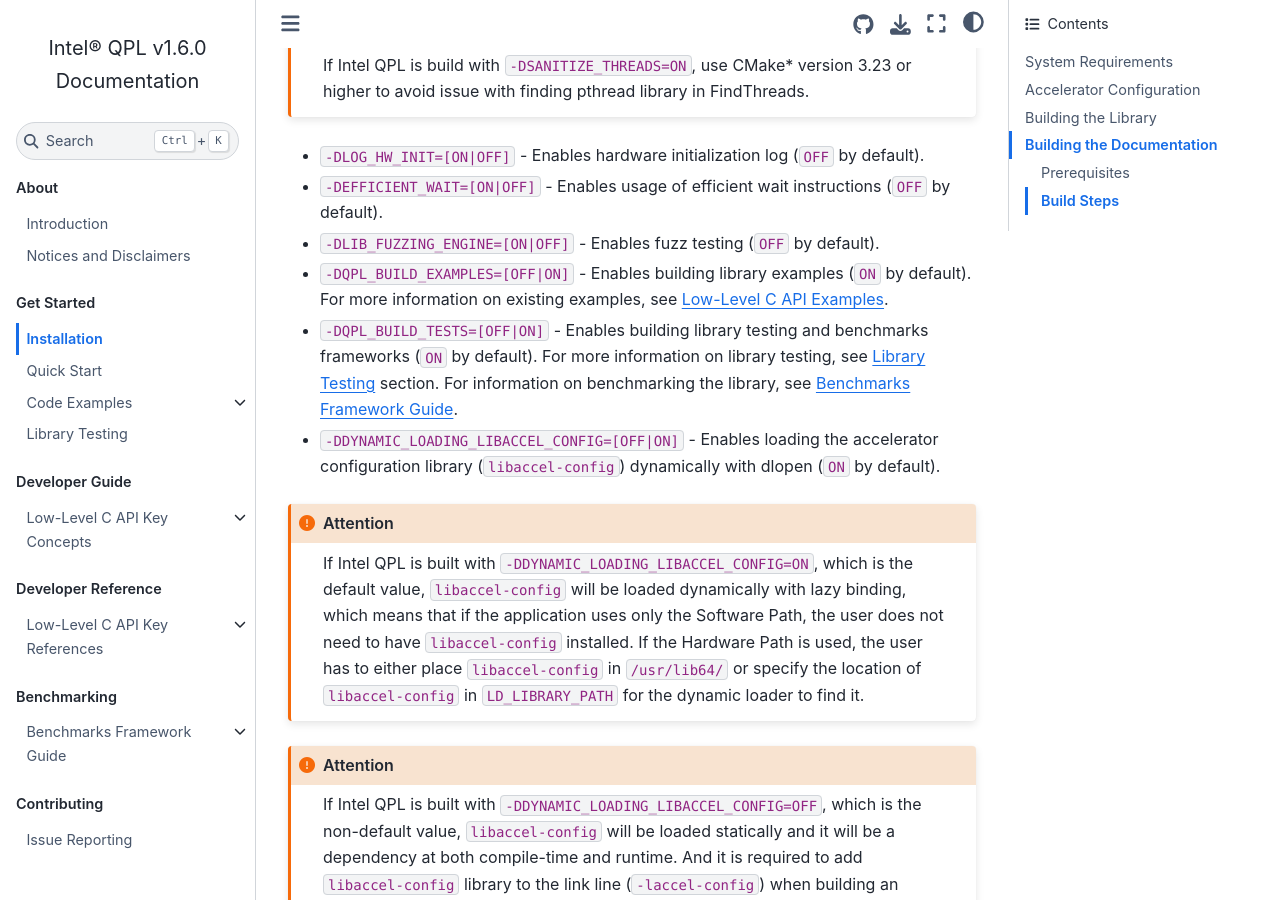
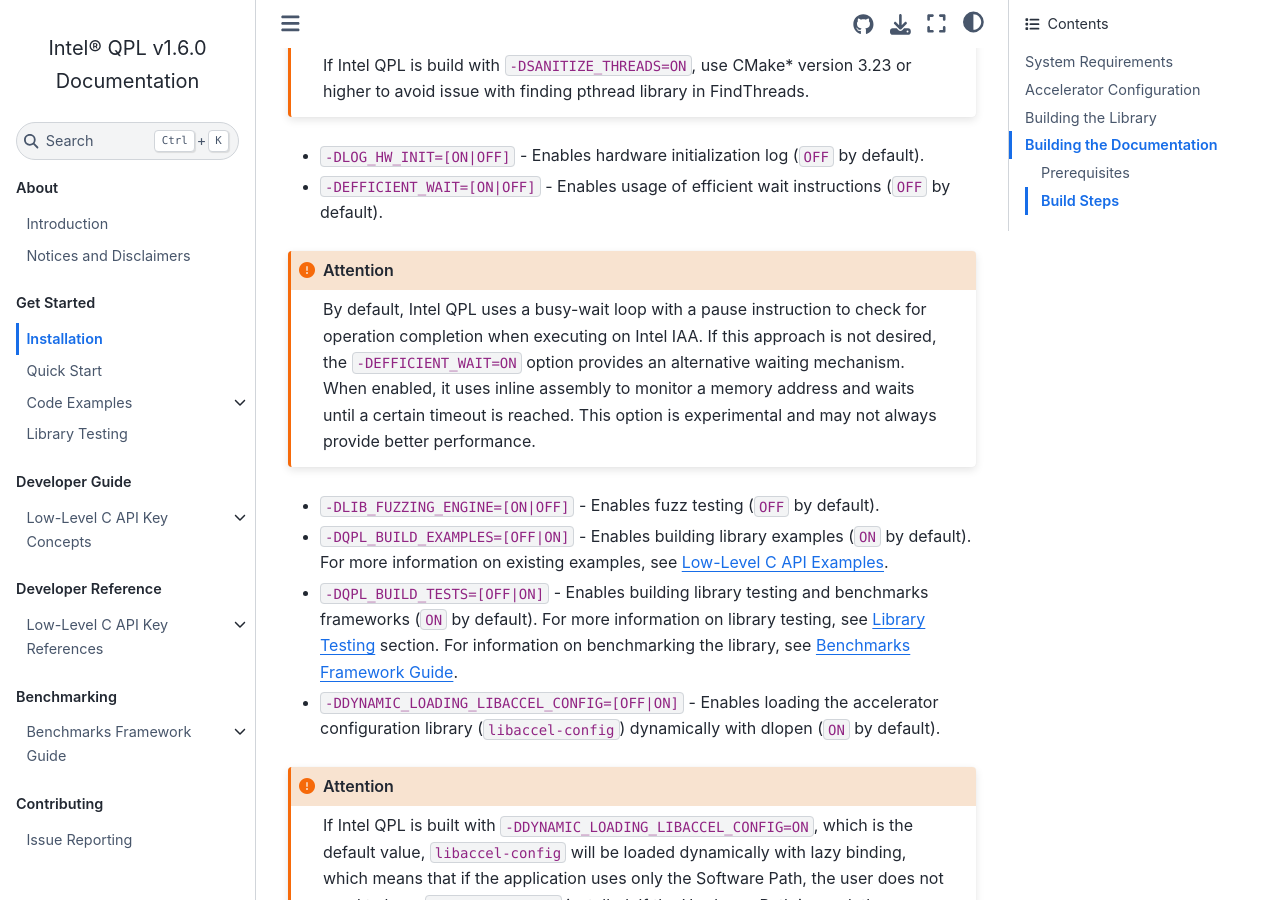
Before and after one commit to intel/qpl, a Sphinx documentation site: the page built from doc/source/documentation/get_started_docs/installation.rst, in a window 1280 px wide and 900 px high, scrolled down 3787 px. Built offline with Sphinx 7.4.7 and the Sphinx Book theme 1.1.4, drawn with Linux system fonts in a browser that asks for light colours.

Commit message:
[doc] Clarify on -DEFFICIENT_WAIT build option (#1071)

```diff
--- a/doc/source/documentation/get_started_docs/installation.rst
+++ b/doc/source/documentation/get_started_docs/installation.rst
@@ -172,6 +172,14 @@
 
 -  ``-DLOG_HW_INIT=[ON|OFF]`` - Enables hardware initialization log (``OFF`` by default).
 -  ``-DEFFICIENT_WAIT=[ON|OFF]`` - Enables usage of efficient wait instructions (``OFF`` by default).
+
+.. attention::
+
+   By default, Intel QPL uses a busy-wait loop with a pause instruction to check for operation completion when executing on Intel IAA.
+   If this approach is not desired, the ``-DEFFICIENT_WAIT=ON`` option provides an alternative waiting mechanism.
+   When enabled, it uses inline assembly to monitor a memory address and waits until a certain timeout is reached.
+   This option is experimental and may not always provide better performance.
+
 -  ``-DLIB_FUZZING_ENGINE=[ON|OFF]`` - Enables fuzz testing (``OFF`` by default).
 -  ``-DQPL_BUILD_EXAMPLES=[OFF|ON]`` - Enables building library examples (``ON`` by default).
    For more information on existing examples, see :ref:`code_examples_c_reference_link`.
```
